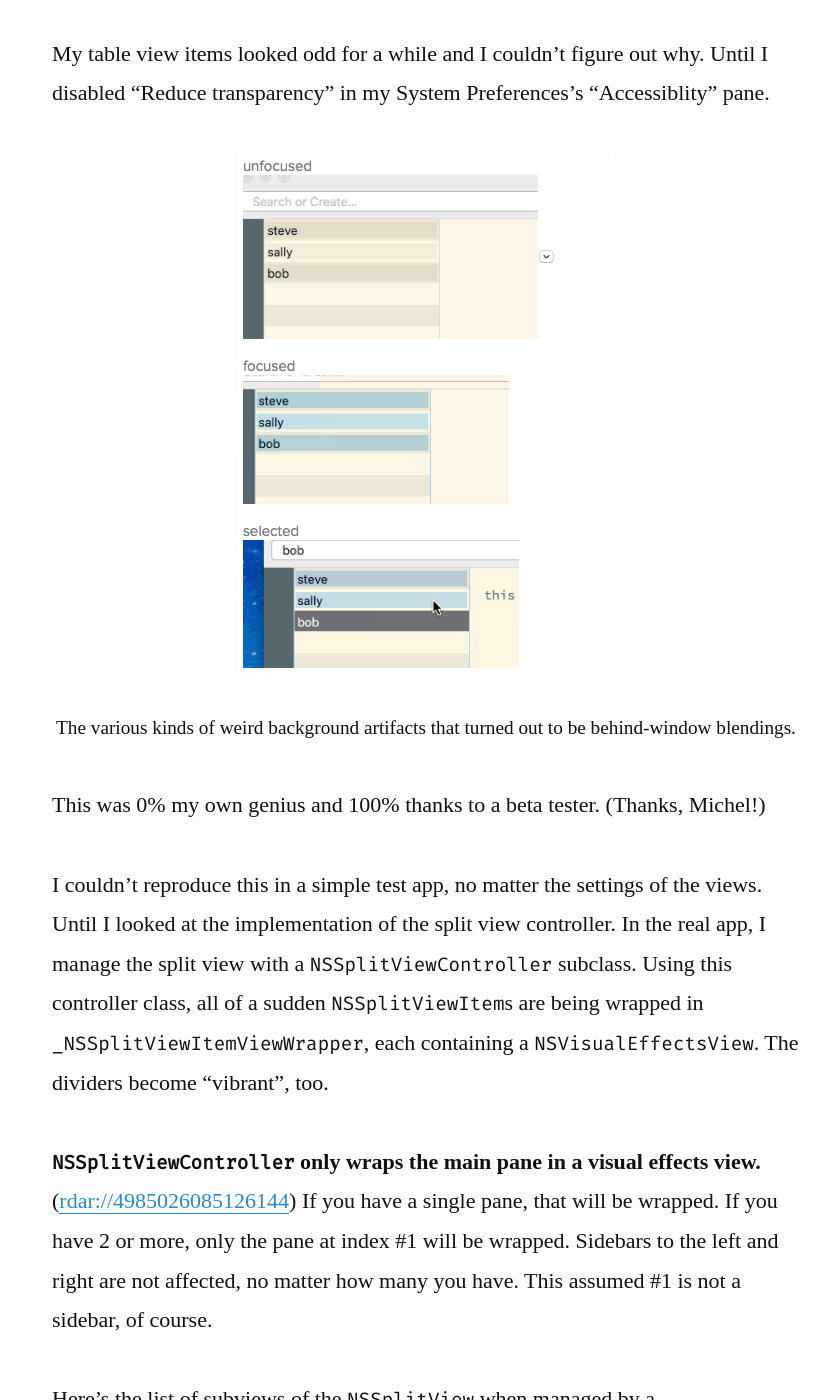
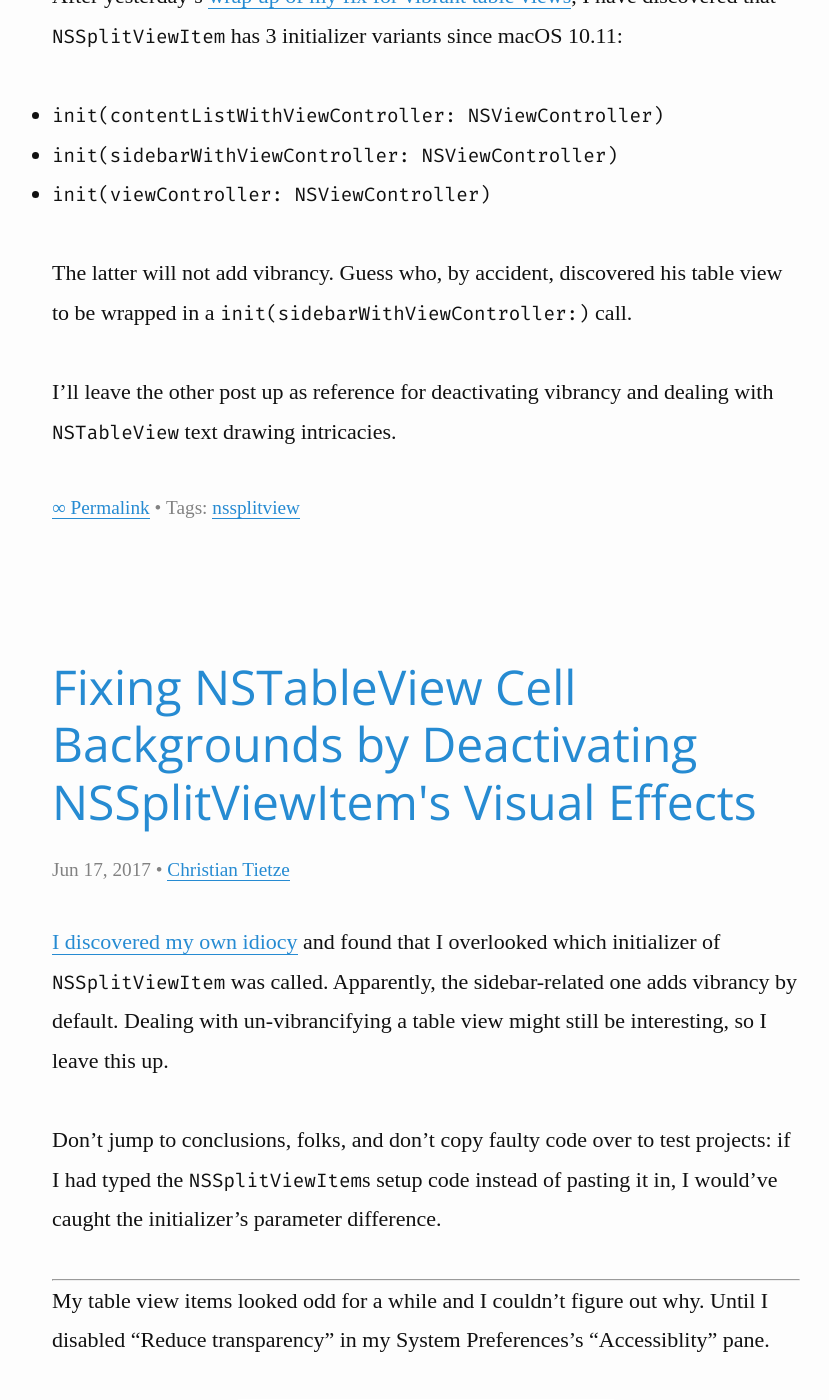
Before and after one commit to CleanCocoa/cleancocoa.github.io, a Jekyll site: the page built from index.html, in a window 1280 px wide and 1400 px high, scrolled down 507 px. Shown: the whole window, without its empty margins (214-1043 px from the left). Built offline with Jekyll 4.4.1, drawn with Linux system fonts in a browser that asks for light colours; some web fonts are replaced; some of the changed text lies outside the part shown.

Commit message:
nssplitview item conclusion

```diff
--- a/_posts/2017-06-17-nssplitviewcontroller-visual-effects.md
+++ b/_posts/2017-06-17-nssplitviewcontroller-visual-effects.md
@@ -1,10 +1,16 @@
 ---
 title: "Fixing NSTableView Cell Backgrounds by Deactivating NSSplitViewItem's Visual Effects"
 created_at: 2017-06-17 13:23:03 +0200
-tags: [ nstableview ]
+tags: [ nstableview, nssplitview ]
 vgwort: http://vg01.met.vgwort.de/na/e73f21a7acb34205b0ac61afa3b46a01
 comments: on
 ---
+
+[I discovered my own idiocy](/posts/2017/06/18/nssplitviewitem-kinds/) and found that I overlooked which initializer of `NSSplitViewItem` was called. Apparently, the sidebar-related one adds vibrancy by default. Dealing with un-vibrancifying a table view might still be interesting, so I leave this up.
+
+Don't jump to conclusions, folks, and don't copy faulty code over to test projects: if I had typed the `NSSplitViewItem`s setup code instead of pasting it in, I would've caught the initializer's parameter difference.
+
+---------
 
 My table view items looked odd for a while and I couldn't figure out why. Until I disabled "Reduce transparency" in my System Preferences's "Accessiblity" pane.
 
@@ -14,7 +20,7 @@ This was 0% my own genius and 100% thanks to a beta tester. (Thanks, Michel!)
 
 I couldn't reproduce this in a simple test app, no matter the settings of the views. Until I looked at the implementation of the split view controller. In the real app, I manage the split view with a `NSSplitViewController` subclass. Using this controller class, all of a sudden `NSSplitViewItem`s are being wrapped in `_NSSplitViewItemViewWrapper`, each containing a `NSVisualEffectsView`. The dividers become "vibrant", too.
 
-**`NSSplitViewController` only wraps the main pane in a visual effects view.** ([rdar://4985026085126144](http://openradar.appspot.com/radar?id=4985026085126144)) If you have a single pane, that will be wrapped. If you have 2 or more, only  the pane at index #1 will be wrapped. Sidebars to the left and right are not affected, no matter how many you have. This assumed #1 is not a sidebar, of course.
+`NSSplitViewController` only wraps the main pane in a visual effects view.**  If you have a single pane, that will be wrapped. If you have 2 or more, only  the pane at index #1 will be wrapped. Sidebars to the left and right are not affected, no matter how many you have. This assumed #1 is not a sidebar, of course.
 
 Here's the list of subviews of the `NSSplitView` when managed by a `NSSplitViewController`:
 
--- /dev/null
+++ b/_posts/2017-06-18-nssplitviewitem-kinds.md
@@ -0,0 +1,16 @@
+---
+title: NSSplitViewItem Vibrancy Is Not Added with Every Initializer
+created_at: 2017-06-18 09:27:11 +0200
+tags: [ nssplitview ]
+comments: on
+---
+
+After yesterday's [wrap up of my fix for vibrant table views](http://cleancocoa.com/posts/2017/06/nssplitviewcontroller-visual-effects/), I have discovered that `NSSplitViewItem` has 3 initializer variants since macOS 10.11:
+
+* `init(contentListWithViewController: NSViewController)`
+* `init(sidebarWithViewController: NSViewController)`
+* `init(viewController: NSViewController)`
+
+The latter will not add vibrancy. Guess who, by accident, discovered his table view to be wrapped in a `init(sidebarWithViewController:)` call.
+
+I'll leave the other post up as reference for deactivating vibrancy and dealing with `NSTableView` text drawing intricacies.
```
